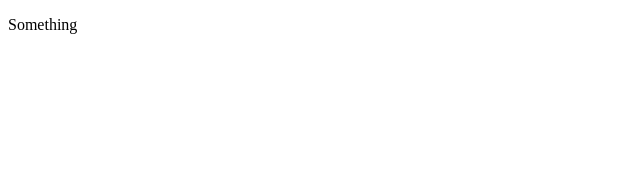
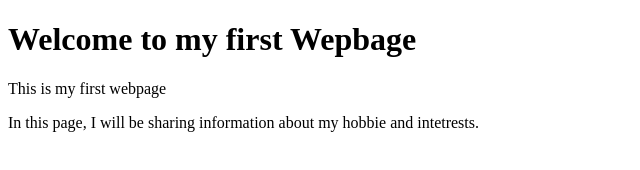
Before and after one commit to jkuningas/webpage, a plain HTML site: page index.html in a window 1280 px wide. Shown: the whole page, without its empty margins (0-640 px from the left). Drawn offline with Linux system fonts and the light colour scheme.

Commit message:
header added

```diff
--- a/index.html
+++ b/index.html
@@ -2,10 +2,12 @@
 <html lang="en">
 <head>
     <meta charset="UTF-8">
-    <title>Webpage</title>
+    <title>Document</title>
 </head>
+<title>My first Webpage</title>
 <body>
-    <p>Something</p>
-
+    <h1>Welcome to my first Wepbage</h1>
+    <p>This is my first webpage</p>
+    <p>In this page, I will be sharing information about my hobbie and intetrests.</p>
 </body>
 </html>
```
